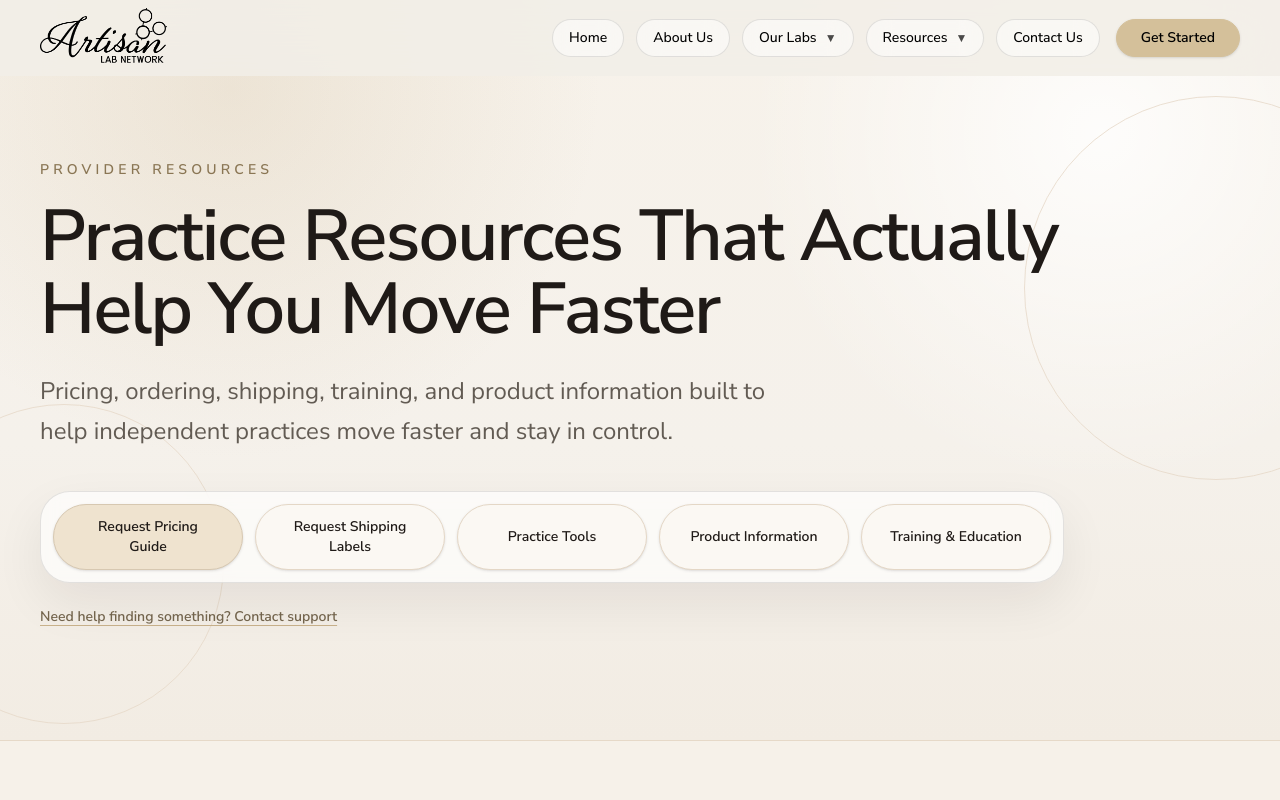
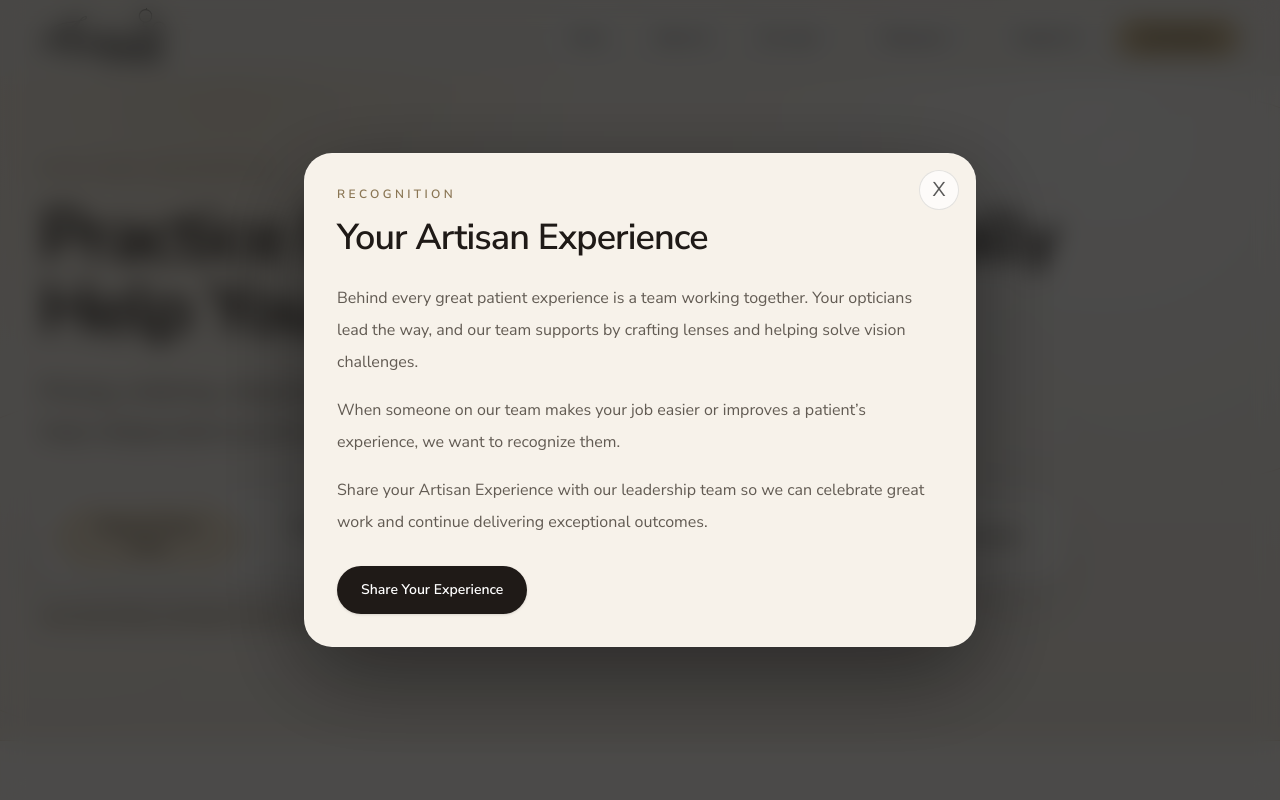
Before and after one commit to jimdayok/artisan-site, a Next.js app: page /provider-resources/professional-resources in a window 1280 px wide. Shown: the top 800 px of the page. Built offline with nearby package versions, Linux system fonts and the light colour scheme.

Commit message:
update homepage layout and careers and updates

```diff
--- a/app/careers/page.tsx
+++ b/app/careers/page.tsx
@@ -7,6 +7,14 @@ import Footer from "../components/Footer";
 
 const SIGNUP_URL = "https://form.typeform.com/to/quuPCSff";
 const CONTACT_FORM_URL = "https://form.typeform.com/to/m0lQ9zjD";
+const CAREERS_APPLICATION_URL = "https://form.typeform.com/to/Xxi9JSWD";
+
+const sectionFade = {
+  initial: { opacity: 0, y: 40 },
+  whileInView: { opacity: 1, y: 0 },
+  viewport: { once: true, amount: 0.18 },
+  transition: { duration: 0.5, ease: "easeOut" },
+} as const;
 
 const benefits = [
   "Health Insurance",
@@ -296,17 +304,19 @@ export default function CareersPage() {
                 View Open Positions
               </a>
               <a
-                href="#apply"
+                href={CAREERS_APPLICATION_URL}
+                target="_blank"
+                rel="noreferrer"
                 className="inline-flex min-h-12 items-center justify-center rounded-full border border-white/18 bg-white/8 px-7 py-3 text-sm font-semibold text-white backdrop-blur-md transition hover:-translate-y-0.5 hover:border-white/30 hover:bg-white/12"
               >
-                Apply Today
+                Apply Now
               </a>
             </div>
           </div>
         </div>
       </section>
 
-      <section data-theme="light" className="px-6 py-24 md:px-10 md:py-28">
+      <motion.section {...sectionFade} data-theme="light" className="px-6 py-24 md:px-10 md:py-28">
         <div className="mx-auto grid max-w-7xl gap-12 lg:grid-cols-[0.9fr_1.1fr] lg:items-start">
           <SectionHeader eyebrow="Careers" title="We’re Looking for Real Artisans" />
           <div className="rounded-[28px] border border-[#d8c6a8]/60 bg-[#fffaf2]/85 p-7 shadow-[0_24px_70px_rgba(49,39,26,0.08)] md:p-9">
@@ -323,9 +333,9 @@ export default function CareersPage() {
             </div>
           </div>
         </div>
-      </section>
+      </motion.section>
 
-      <section data-theme="dark" className="bg-[#171311] px-6 py-24 text-white md:px-10 md:py-28">
+      <motion.section {...sectionFade} data-theme="dark" className="bg-[#171311] px-6 py-24 text-white md:px-10 md:py-28">
         <div className="mx-auto max-w-7xl">
           <SectionHeader eyebrow="Benefits" title="What You Can Expect" light />
           <div className="mt-12 grid gap-5 sm:grid-cols-2 lg:grid-cols-4">
@@ -340,9 +350,9 @@ export default function CareersPage() {
             ))}
           </div>
         </div>
-      </section>
+      </motion.section>
 
-      <section data-theme="light" className="px-6 py-24 md:px-10 md:py-28">
+      <motion.section {...sectionFade} data-theme="light" className="px-6 py-24 md:px-10 md:py-28">
         <div className="mx-auto grid max-w-7xl gap-10 lg:grid-cols-[0.85fr_1.15fr] lg:items-center">
           <SectionHeader
             eyebrow="A Path Forward"
@@ -361,9 +371,9 @@ export default function CareersPage() {
             </div>
           </div>
         </div>
-      </section>
+      </motion.section>
 
-      <section data-theme="light" className="bg-[#fbf8f3] px-6 py-24 md:px-10 md:py-28">
+      <motion.section {...sectionFade} data-theme="light" className="bg-[#fbf8f3] px-6 py-24 md:px-10 md:py-28">
         <div className="mx-auto max-w-7xl">
           <SectionHeader eyebrow="Fit" title="Who Thrives Here" />
           <div className="mt-10 grid gap-5 md:grid-cols-2 lg:grid-cols-4">
@@ -380,9 +390,10 @@ export default function CareersPage() {
             ))}
           </div>
         </div>
-      </section>
+      </motion.section>
 
-      <section
+      <motion.section
+        {...sectionFade}
         id="open-positions"
         data-theme="dark"
         className="scroll-mt-24 bg-[#171311] px-6 py-24 text-white md:px-10 md:py-28"
@@ -436,7 +447,9 @@ export default function CareersPage() {
                         {isOpen ? "Hide Details" : "View Details"}
                       </button>
                       <a
-                        href="#apply"
+                        href={CAREERS_APPLICATION_URL}
+                        target="_blank"
+                        rel="noreferrer"
                         className="inline-flex rounded-full bg-[#d4c09a] px-4 py-2 text-sm font-semibold text-[#171311] transition hover:bg-[#e2cca2]"
                       >
                         Apply Now
@@ -490,9 +503,9 @@ export default function CareersPage() {
             })}
           </div>
         </div>
-      </section>
+      </motion.section>
 
-      <section id="apply" data-theme="light" className="scroll-mt-24 px-6 py-24 md:px-10 md:py-28">
+      <motion.section {...sectionFade} id="apply" data-theme="light" className="scroll-mt-24 px-6 py-24 md:px-10 md:py-28">
         <div className="mx-auto max-w-5xl rounded-[34px] border border-[#d8c6a8]/60 bg-white p-8 text-center shadow-[0_24px_70px_rgba(49,39,26,0.08)] md:p-12">
           <p className="text-xs font-semibold uppercase tracking-[0.24em] text-[#9a8564]">
             Apply
@@ -505,10 +518,12 @@ export default function CareersPage() {
           </p>
           <div className="mt-8 flex flex-col justify-center gap-3 sm:flex-row">
             <a
-              href="#apply"
+              href={CAREERS_APPLICATION_URL}
+              target="_blank"
+              rel="noreferrer"
               className="inline-flex min-h-12 items-center justify-center rounded-full bg-[#1f1a17] px-7 py-3 text-sm font-semibold text-white shadow-sm transition hover:-translate-y-0.5 hover:bg-[#d4c09a] hover:text-[#171311]"
             >
-              Apply Today
+              Apply Now
             </a>
             <button
               type="button"
@@ -519,7 +534,7 @@ export default function CareersPage() {
             </button>
           </div>
         </div>
-      </section>
+      </motion.section>
 
       <Footer onContactClick={() => setContactOpen(true)} signUpHref={SIGNUP_URL} />
       <ContactModal open={contactOpen} onClose={() => setContactOpen(false)} />
--- a/app/provider-resources/page.tsx
+++ b/app/provider-resources/page.tsx
@@ -9,6 +9,14 @@ import Footer from "../components/Footer";
 
 const SIGNUP_URL = "https://form.typeform.com/to/quuPCSff";
 const CONTACT_FORM_URL = "https://form.typeform.com/to/m0lQ9zjD";
+const EXPERIENCE_FORM_URL = "https://form.typeform.com/to/iGoDcWlY";
+
+const fadeInSection = {
+  initial: { opacity: 0, y: 40 },
+  whileInView: { opacity: 1, y: 0 },
+  viewport: { once: true, amount: 0.18 },
+  transition: { duration: 0.5, ease: "easeOut" },
+} as const;
 
 type ResourceType = "Form" | "Download" | "Tool" | "Video" | "External";
 
@@ -181,6 +189,34 @@ const practicePrograms = [
   {
     title: "ROI Frames",
     body: "Support for practices focused on better profitability and smarter retail execution.",
+  },
+];
+
+const exclusivePrograms = [
+  {
+    title: "Special Programs Invitation",
+    cta: "Explore Program",
+    href: "https://form.typeform.com/to/WCU5ReWQ",
+  },
+  {
+    title: "Mirror & Tint Kit",
+    cta: "Order Kit",
+    href: "https://form.typeform.com/to/dE49qRpc",
+  },
+  {
+    title: "Chemistrie Clip Kit",
+    cta: "Order Kit",
+    href: "https://form.typeform.com/to/XlZhJX5K",
+  },
+  {
+    title: "Artisan Intel Reports",
+    cta: "Get Reports",
+    href: "https://form.typeform.com/to/NjtJJdFA",
+  },
+  {
+    title: "Artisan Safety Systems Kits",
+    cta: "Request Access",
+    href: "https://form.typeform.com/to/rDUQssNn",
   },
 ];
 
@@ -672,10 +708,105 @@ function ContactModal({ open, onClose }: { open: boolean; onClose: () => void })
   );
 }
 
-export default function ProviderResourcesPage() {
+function ExperienceModal({ open, onClose }: { open: boolean; onClose: () => void }) {
+  useEffect(() => {
+    if (!open) return;
+
+    const handleKeyDown = (event: KeyboardEvent) => {
+      if (event.key === "Escape") onClose();
+    };
+
+    const originalOverflow = document.body.style.overflow;
+    document.body.style.overflow = "hidden";
+    window.addEventListener("keydown", handleKeyDown);
+
+    return () => {
+      document.body.style.overflow = originalOverflow;
+      window.removeEventListener("keydown", handleKeyDown);
+    };
+  }, [open, onClose]);
+
+  return (
+    <AnimatePresence>
+      {open ? (
+        <motion.div
+          className="fixed inset-0 z-[2100] flex items-center justify-center bg-black/70 px-4 py-6 backdrop-blur-md"
+          initial={{ opacity: 0 }}
+          animate={{ opacity: 1 }}
+          exit={{ opacity: 0 }}
+          role="dialog"
+          aria-modal="true"
+          aria-labelledby="artisan-experience-title"
+        >
+          <button
+            type="button"
+            className="absolute inset-0 cursor-default"
+            aria-label="Close Artisan Experience modal"
+            onClick={onClose}
+          />
+          <motion.div
+            className="relative z-10 w-full max-w-2xl rounded-[28px] border border-white/15 bg-[#f7f2ea] p-6 text-[#1f1a17] shadow-[0_28px_90px_rgba(0,0,0,0.42)] md:p-8"
+            initial={{ opacity: 0, scale: 0.95 }}
+            animate={{ opacity: 1, scale: 1 }}
+            exit={{ opacity: 0, scale: 0.95 }}
+            transition={{ duration: 0.28, ease: "easeOut" }}
+          >
+            <button
+              type="button"
+              onClick={onClose}
+              className="absolute right-4 top-4 grid h-10 w-10 place-items-center rounded-full border border-black/10 bg-white/70 text-xl leading-none text-black/65 transition hover:bg-[#1f1a17] hover:text-white"
+              aria-label="Close Artisan Experience modal"
+            >
+              X
+            </button>
+            <div className="pr-10">
+              <p className="text-xs font-semibold uppercase tracking-[0.28em] text-[#8a7654]">
+                Recognition
+              </p>
+              <h2
+                id="artisan-experience-title"
+                className="mt-4 text-3xl font-semibold tracking-tight md:text-4xl"
+              >
+                Your Artisan Experience
+              </h2>
+            </div>
+            <div className="mt-6 space-y-4 text-base leading-8 text-[#625b53]">
+              <p>
+                Behind every great patient experience is a team working together. Your opticians lead the way, and our team supports by crafting lenses and helping solve vision challenges.
+              </p>
+              <p>
+                When someone on our team makes your job easier or improves a patient’s experience, we want to recognize them.
+              </p>
+              <p>
+                Share your Artisan Experience with our leadership team so we can celebrate great work and continue delivering exceptional outcomes.
+              </p>
+            </div>
+            <a
+              href={EXPERIENCE_FORM_URL}
+              target="_blank"
+              rel="noreferrer"
+              className="mt-7 inline-flex min-h-12 items-center justify-center rounded-full bg-[#1f1a17] px-6 py-3 text-sm font-semibold text-white shadow-sm transition hover:-translate-y-0.5 hover:bg-[#d4c09a] hover:text-[#1f1a17]"
+            >
+              Share Your Experience
+            </a>
+          </motion.div>
+        </motion.div>
+      ) : null}
+    </AnimatePresence>
+  );
+}
+
+type ProviderResourcesPageProps = {
+  showProfessionalEnhancements?: boolean;
+};
+
+export default function ProviderResourcesPage({
+  showProfessionalEnhancements = false,
+}: ProviderResourcesPageProps = {}) {
   const [activeBrand, setActiveBrand] = useState(lensBrands[0].label);
   const [openMobileBrand, setOpenMobileBrand] = useState(lensBrands[0].label);
   const [contactOpen, setContactOpen] = useState(false);
+  const [showExperienceModal, setShowExperienceModal] = useState(showProfessionalEnhancements);
 
   const selectedBrand =
     lensBrands.find((brand) => brand.label === activeBrand) ?? lensBrands[0];
@@ -773,6 +904,48 @@ export default function ProviderResourcesPage() {
           </div>
         </div>
       </section>
+
+      {showProfessionalEnhancements ? (
+        <motion.section
+          {...fadeInSection}
+          data-theme="light"
+          className="border-b border-[#e7ddd0] bg-[#fbf8f3] px-6 py-16 md:px-10 md:py-20"
+        >
+          <div className="mx-auto max-w-7xl">
+            <div className="flex flex-col gap-4 md:flex-row md:items-end md:justify-between">
+              <SectionHeader
+                eyebrow="Professional Resources"
+                title="Exclusive Programs & Resources"
+                description="Quick access to the programs, kits, and reports that help your team keep moving."
+              />
+              <p className="max-w-md text-sm leading-7 text-[#625b53]">
+                Built for practices that need a clear next step, not another maze of links.
+              </p>
+            </div>
+
+            <div className="mt-10 grid gap-5 md:grid-cols-2 xl:grid-cols-3">
+              {exclusivePrograms.map((program) => (
+                <a
+                  key={program.title}
+                  href={program.href}
+                  target="_blank"
+                  rel="noreferrer"
+                  className="group rounded-[28px] border border-black/10 bg-white p-6 shadow-[0_18px_48px_rgba(24,18,13,0.07)] transition duration-300 hover:-translate-y-1.5 hover:border-[#d4c09a] hover:shadow-[0_28px_64px_rgba(24,18,13,0.12)]"
+                >
+                  <div className="mb-5 h-[2px] w-12 rounded-full bg-[#d4c09a]" />
+                  <h3 className="text-2xl font-semibold leading-tight text-[#1f1a17]">
+                    {program.title}
+                  </h3>
+                  <div className="mt-7 inline-flex items-center gap-2 rounded-full border border-[#e1d4c2] bg-[#fbf8f3] px-4 py-2.5 text-sm font-semibold text-[#1f1a17] transition group-hover:border-[#d4c09a] group-hover:bg-[#d4c09a]">
+                    {program.cta}
+                    <span>→</span>
+                  </div>
+                </a>
+              ))}
+            </div>
+          </div>
+        </motion.section>
+      ) : null}
 
       <section id="practice-tools" className="bg-[#f6f1e9] px-6 py-20 md:px-10 md:py-24">
         <div className="mx-auto max-w-7xl">
@@ -1062,6 +1235,10 @@ export default function ProviderResourcesPage() {
       </section>
 
       <Footer onContactClick={() => setContactOpen(true)} signUpHref={SIGNUP_URL} />
+      <ExperienceModal
+        open={showExperienceModal}
+        onClose={() => setShowExperienceModal(false)}
+      />
       <ContactModal open={contactOpen} onClose={() => setContactOpen(false)} />
     </main>
   );
--- a/app/provider-resources/professional-resources/page.tsx
+++ b/app/provider-resources/professional-resources/page.tsx
@@ -1 +1,5 @@
-export { default } from "../page";
+import ProviderResourcesPage from "../page";
+
+export default function ProfessionalResourcesPage() {
+  return <ProviderResourcesPage showProfessionalEnhancements />;
+}
```
